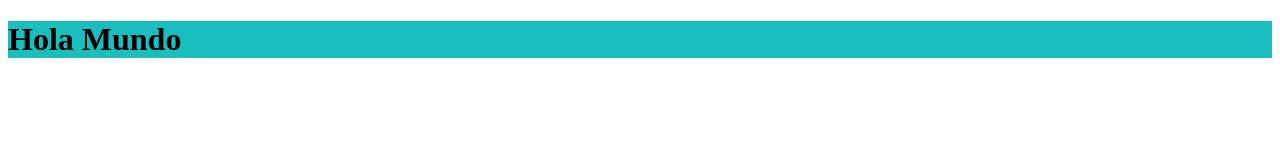
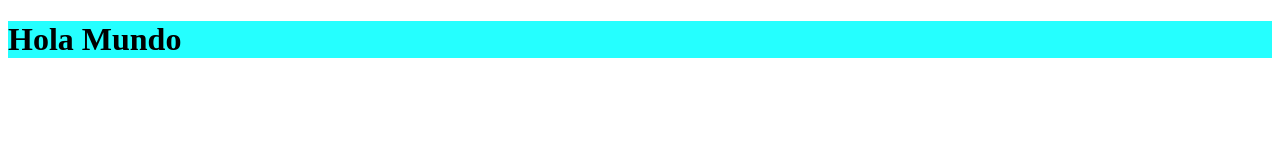
Before and after one commit to Abbel-nile/lenguajesweb_abigail_villarreal, a plain HTML site: page index.html in a window 1280 px wide. Drawn offline with Linux system fonts and the light colour scheme.

Commit message:
css.cambios

```diff
--- a/css/style.css
+++ b/css/style.css
@@ -1,6 +1,6 @@
 
 h1 {
 
-background-color: rgb(26, 190, 190);
+background-color: rgb(37, 255, 255);
 
 }
```
